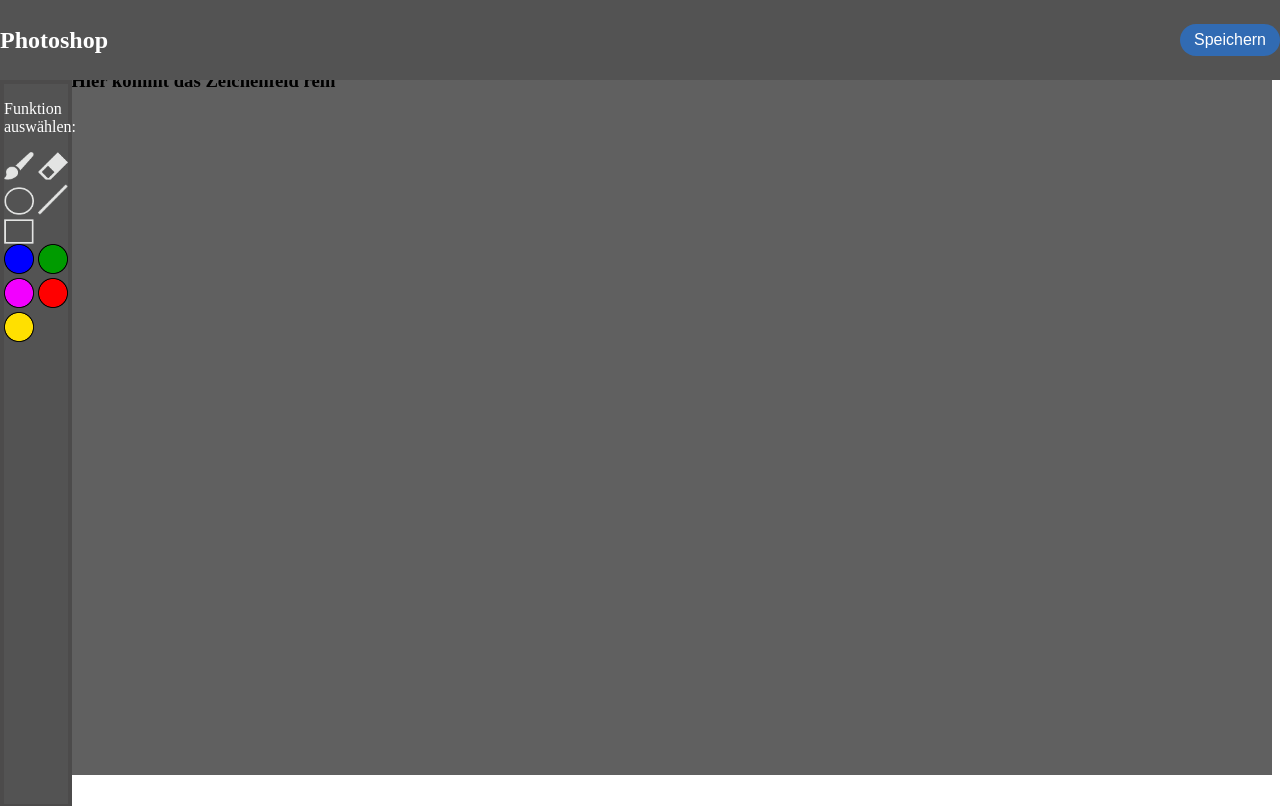
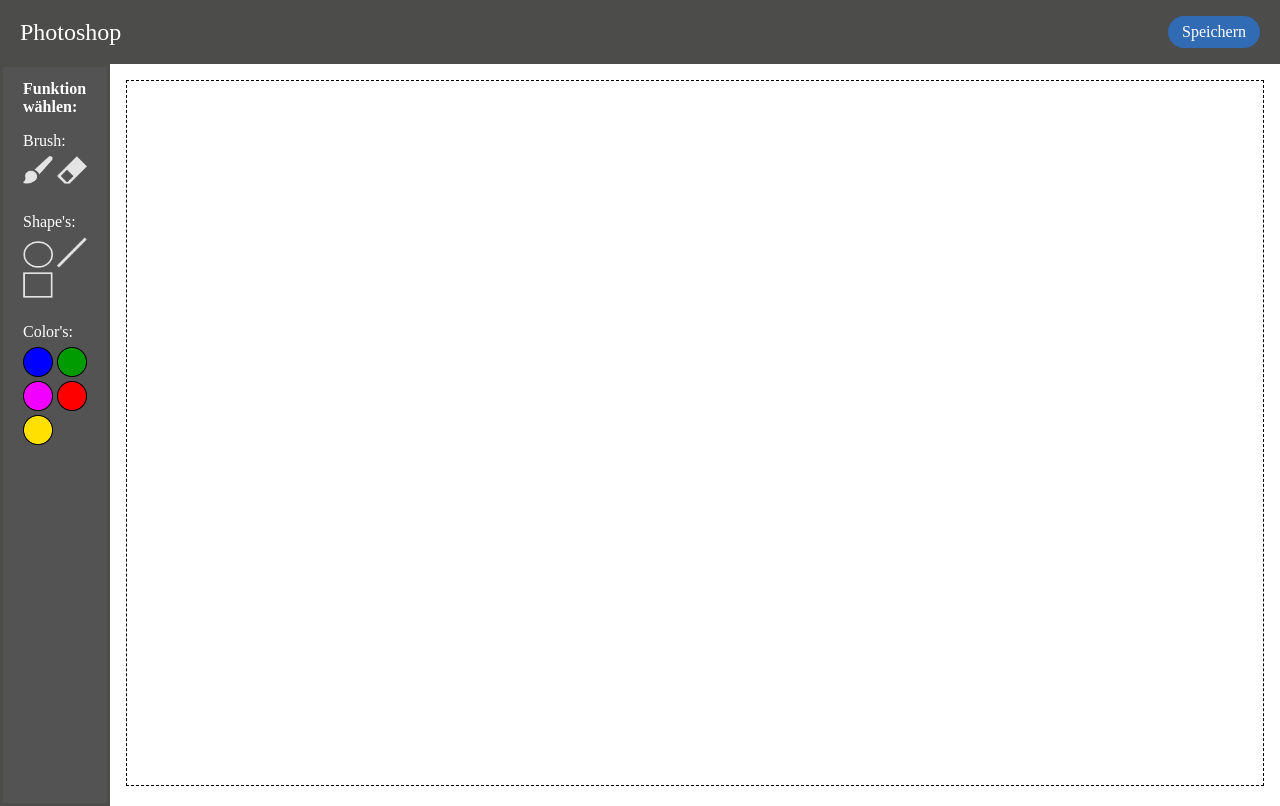
Before and after one commit to DarioSC04/PaintApp, a plain HTML site: page index.html in a window 1280 px wide. Drawn offline with Linux system fonts and the light colour scheme; a web font is replaced by a local one.

Commit message:
Neues Design Paint

```diff
--- a/index.html
+++ b/index.html
@@ -1,44 +1,44 @@
 
 <head>
   <link rel="stylesheet" href="style.css">
+  <link rel="stylesheet" href="https://use.typekit.net/pwx1zcb.css">
+
 </head>
 
-<body>
+<nav>
+  <div2 class= align-center> <h1 style="color: white;"> Photoshop </h1> </div2>
+  <div2 class= align-right> <input type="button" id="savebutton" value="Speichern"> </div2>
+</nav>
+  <section>
+    <aside>
+      <h2 style="color: white ">Funktion wählen:</h2>
 
-<nav class="header">
-  <div class= align-center> <h1> Photoshop </h1> </div>
-  <div class= align-right> <input type="button" id="savebutton" value="Speichern"> </div>
-</nav>
-
-
-<div class="tools">
-
-  <p>Funktion auswählen:</p>
-
-  <div class= "tool">
+      <p style="color: white">Brush:</p>
+      <div class= "tools">
         <input type="image" src="Tools/paint-brush.png" name="brushbutton" id="brushbutton" style="width:30px;"/>
         <input type="image" src="Tools/rubber.png" name="rubberbutton" id="rubberbutton"  style="width:30px;"/>
       </div>
 
-  <div class= "form">
+      <p style="color: white">Shape's:</p>
+      <div class= "forms">
         <input type="image" src="Forms/circle.png" name="circlebutton" id="circlebutton"  style="width:30px;"/>
         <input type="image" src="Forms/line.png" name="linebutton" id="linebutton" style="width:30px;"/>
         <input type="image" src="Forms/recktangle.png" name="recktanglebutton" id="recktanglebutton" style="width:30px;"/>
       </div>
 
-  <div class="colors" >
+      <p style="color: white">Color's:</p>
+      <div class="color">
         <input type="image" src="Color Images/blue-button-0000ff.png" name="bluebutton" id="bluebutton" style="width:30px;"/>
         <input type="image" src="Color Images/green-button-009b00.png" name="greenbutton" id="greenbutton" style="width:30px;"/>
         <input type="image" src="Color Images/pink-button-f200ff.png" name="pinkbutton" id="pinkbutton" style="width:30px;"/>
         <input type="image" src="Color Images/red-button-ff0000.png" name="redbutton" id="redbutton"  style="width:30px;"/>
         <input type="image" src="Color Images/yellow-button-ffe000.png" name="yellowbutton" id="yellowbutton" style="width:30px;"/>
       </div>
+    </aside>
 
+    <main>
+      <div class= "main">
 
       </div>
-
-<div class="paint">
-  <h3>Hier kommt das Zeichenfeld rein </h3>
-</div>
-
-</body>
+    </main>
+  </section>
--- a/style.css
+++ b/style.css
@@ -1,47 +1,73 @@
+body,
+section {
+  min-height: 0;
+  min-width: 0;
+}
+
+body {
+  padding: 0;
+  margin: 0;
+  display: flex;
+  flex-direction: column;
+  height: 100vh;
+}
+
 nav {
-    display: flex;
-    height: 10%;
-    width: 100%;
-    background-color: #535353;
-    position: absolute;
-    top: 0;
-    left: 0;
+  height: 4rem;
+  background: #4c4c4a;
+
   align-items: center;
   justify-content: space-between;
+  display: flex;
+
+  padding-left: 20px;
+  padding-right: 20px;
+}
+
+section {
+  flex: 1 1 0%;
+  display: flex;
+}
+
+aside {
+  width: 4rem;
+  background: #535353;
+  height: 100%;
+
+  padding-left: 20px;
+  padding-right: 20px;
+
+  border: 3px solid #4c4c4a;
+
+}
+
+main {
+  background: #ffffff;
+  flex: 1 1 0%;
+  overflow: auto;
+  padding: 1rem;
+}
+
+.main {
+  border: 1px black dashed;
+  height: 100%;
 }
 
 .tools {
-    height: 90%;
-    width: 5%;
-    background-color: #535353;
-    border: 4px solid #4c4b4b;
-    position: absolute;
-    z-index: 1;
-    top: 10%;
-    left: 0;
-    /* padding-left: 1%;
-    padding-right: 1%; */
+margin-bottom: 25px;
+margin-top: -10px;
 }
 
-.paint {
-    width: 95%;
-    height: 90%;
-    margin-left: 5%;
-    margin-top: 5.5%;
-    background: #606060;
-
+.color {
+  margin-bottom: 25px;
+  margin-top: -10px;
 }
 
-
-
-
-p {
-color: white
+.forms {
+  margin-bottom: 25px;
+  margin-top: -10px;
 }
 
-h1 {
-color: white
-}
 
 #savebutton {
   background-color: #316bb3;  /* Hintergrundfarbe des Buttons */
@@ -50,6 +76,7 @@
   border: none;             /* Keine Rahmenlinie */
   border-radius: 25px;       /* Abgerundete Ecken */
   font-size: 16px;          /* Schriftgröße */
+  font-family: adobe-clean;
   cursor: pointer;          /* Mauszeiger wird zum Zeiger (wie bei Links) */
 
 }
@@ -58,10 +85,21 @@
   background-color: #2b64ad;  /* Farbe, wenn die Maus über den Button fährt */
 }
 
-.align-center {
- /*   margin-left: 1%; */
+h1 {
+  font-family: adobe-clean;
+font-weight: 300;
+font-style: normal;
 }
 
-.align-right {
-     /* margin-right: 1%; */
+h2 {
+  font-family: adobe-clean;
+  font-weight: 700;
+  font-style: normal;
+  font-size: 16px;
 }
+
+p {
+  font-family: adobe-clean;
+font-weight: 300;
+font-style: normal;
+}
```
Lines whose indentation alone changed are shown as unchanged.
